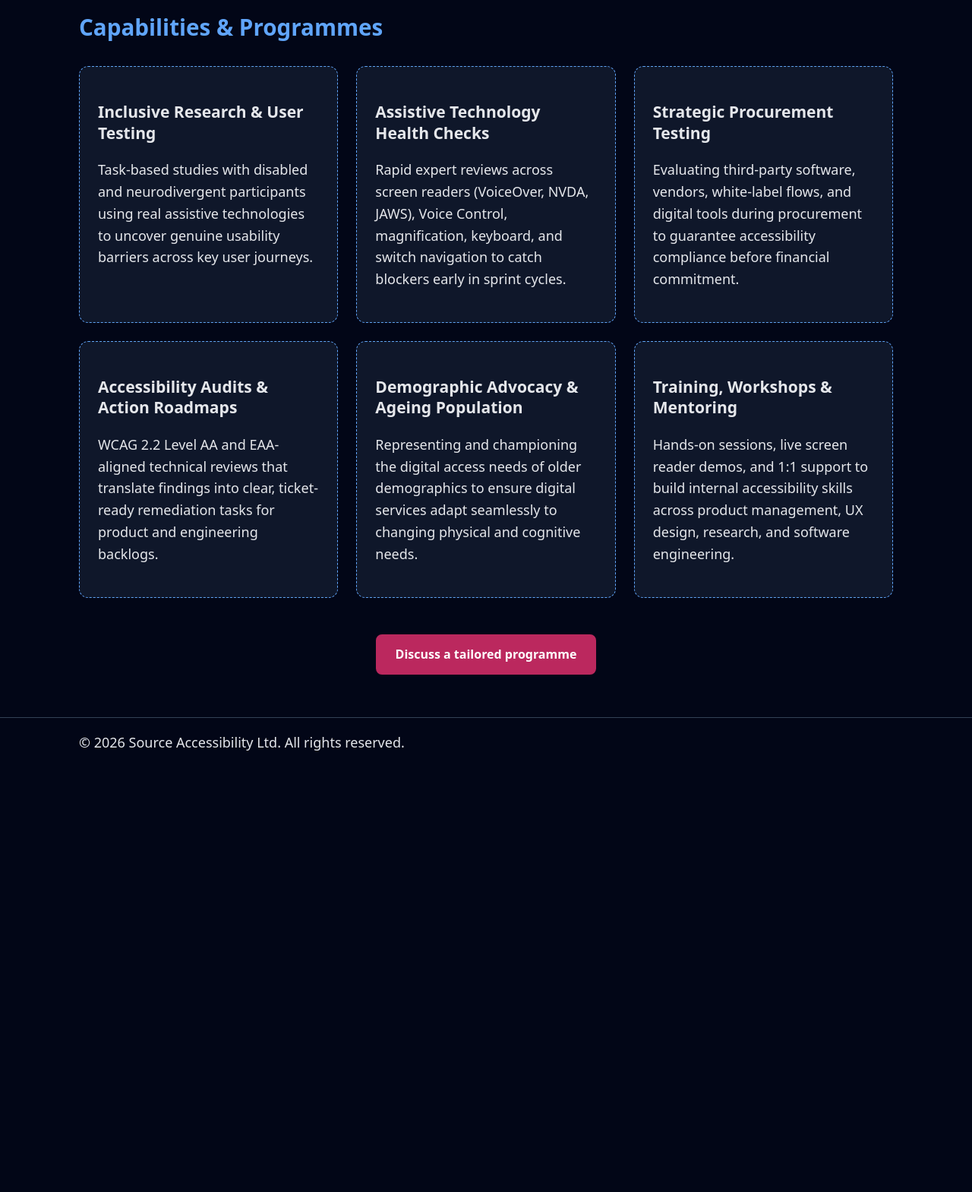
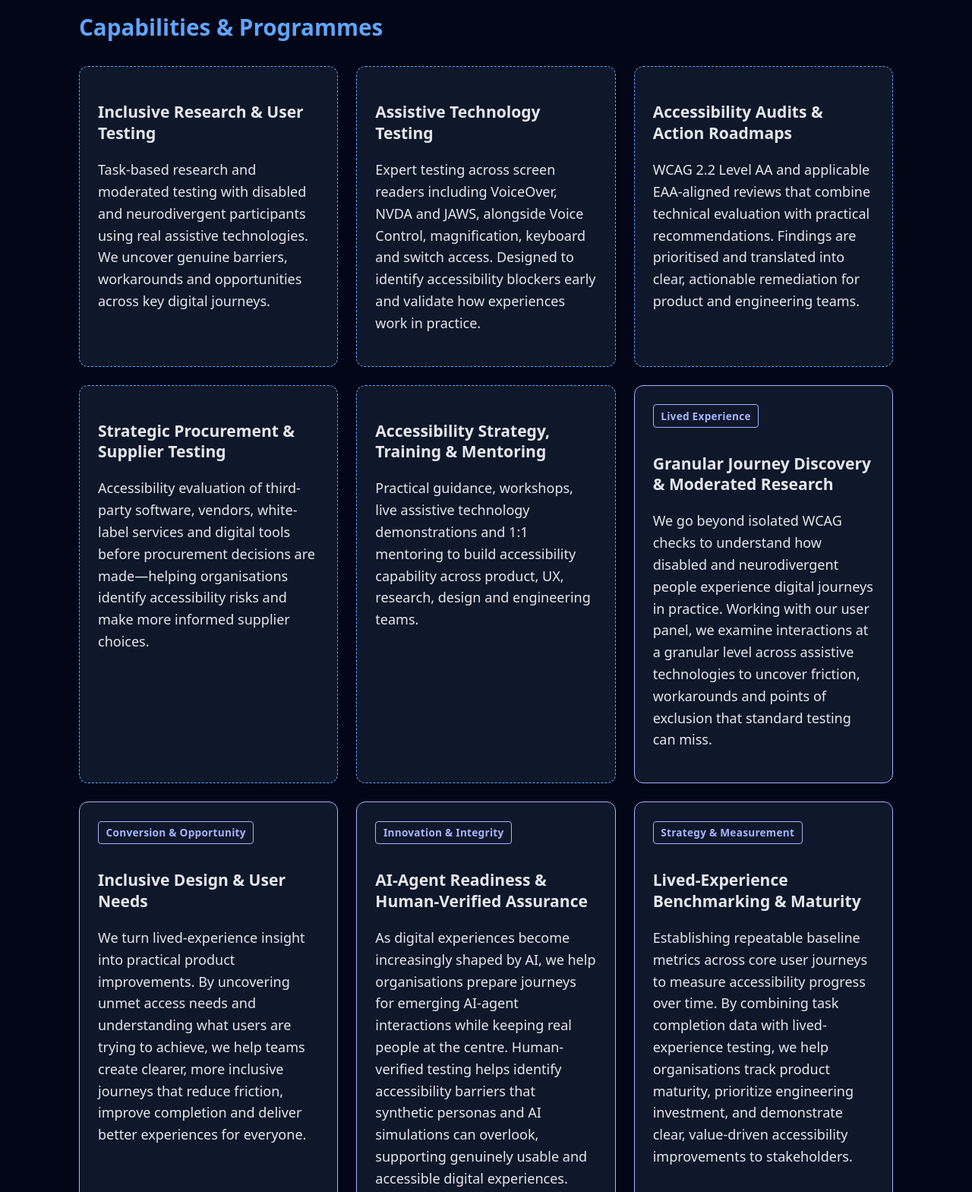
Before and after one commit to SourceAccessibility/Source-Accessibility-accessible-web, a website: page services.html in a window 1280 px wide. Shown: the part 560-2129 px from the top of the page at 76% size. Before the commit the page ends 1570 px from the top, so only its background shows below. Drawn offline with Linux system fonts and the light colour scheme.

Commit message:
Add 9th card: Lived-Experience Benchmarking & Maturity to services.html

```diff
--- a/services.html
+++ b/services.html
@@ -4,7 +4,7 @@
   <meta charset="UTF-8">
   <meta name="viewport" content="width=device-width, initial-scale=1.0">
   <title>Services | Source Accessibility</title>
-  <meta name="description" content="Explore Source Accessibility services: inclusive user research, assistive technology health checks, WCAG 2.2 AA audits, procurement testing, and training.">
+  <meta name="description" content="Explore Source Accessibility services: inclusive research, assistive technology testing, WCAG 2.2 AA audits, procurement testing, value-driven design, and AI-agent readiness.">
   <link rel="stylesheet" href="css/style.css">
 </head>
 <body>
@@ -43,41 +43,71 @@
       </div>
     </section>
 
-    <!-- Full Capabilities Grid -->
+    <!-- Full Capabilities Grid (9 Cards) -->
     <section aria-labelledby="capabilities-heading">
       <div class="container">
         <h2 id="capabilities-heading">Capabilities &amp; Programmes</h2>
 
         <div class="services-grid">
+
+          <!-- Card 1 -->
           <article class="service-card">
             <h3>Inclusive Research &amp; User Testing</h3>
-            <p>Task-based studies with disabled and neurodivergent participants using real assistive technologies to uncover genuine usability barriers across key user journeys.</p>
+            <p>Task-based research and moderated testing with disabled and neurodivergent participants using real assistive technologies. We uncover genuine barriers, workarounds and opportunities across key digital journeys.</p>
           </article>
 
+          <!-- Card 2 -->
           <article class="service-card">
-            <h3>Assistive Technology Health Checks</h3>
-            <p>Rapid expert reviews across screen readers (VoiceOver, NVDA, JAWS), Voice Control, magnification, keyboard, and switch navigation to catch blockers early in sprint cycles.</p>
+            <h3>Assistive Technology Testing</h3>
+            <p>Expert testing across screen readers including VoiceOver, NVDA and JAWS, alongside Voice Control, magnification, keyboard and switch access. Designed to identify accessibility blockers early and validate how experiences work in practice.</p>
           </article>
 
+          <!-- Card 3 -->
           <article class="service-card">
-            <h3>Strategic Procurement Testing</h3>
-            <p>Evaluating third-party software, vendors, white-label flows, and digital tools during procurement to guarantee accessibility compliance before financial commitment.</p>
+            <h3>Accessibility Audits &amp; Action Roadmaps</h3>
+            <p>WCAG 2.2 Level AA and applicable EAA-aligned reviews that combine technical evaluation with practical recommendations. Findings are prioritised and translated into clear, actionable remediation for product and engineering teams.</p>
           </article>
 
+          <!-- Card 4 -->
           <article class="service-card">
-            <h3>Accessibility Audits &amp; Action Roadmaps</h3>
-            <p>WCAG 2.2 Level AA and EAA-aligned technical reviews that translate findings into clear, ticket-ready remediation tasks for product and engineering backlogs.</p>
+            <h3>Strategic Procurement &amp; Supplier Testing</h3>
+            <p>Accessibility evaluation of third-party software, vendors, white-label services and digital tools before procurement decisions are made—helping organisations identify accessibility risks and make more informed supplier choices.</p>
           </article>
 
+          <!-- Card 5 -->
           <article class="service-card">
-            <h3>Demographic Advocacy &amp; Ageing Population</h3>
-            <p>Representing and championing the digital access needs of older demographics to ensure digital services adapt seamlessly to changing physical and cognitive needs.</p>
+            <h3>Accessibility Strategy, Training &amp; Mentoring</h3>
+            <p>Practical guidance, workshops, live assistive technology demonstrations and 1:1 mentoring to build accessibility capability across product, UX, research, design and engineering teams.</p>
           </article>
 
-          <article class="service-card">
-            <h3>Training, Workshops &amp; Mentoring</h3>
-            <p>Hands-on sessions, live screen reader demos, and 1:1 support to build internal accessibility skills across product management, UX design, research, and software engineering.</p>
+          <!-- Card 6 -->
+          <article class="service-card feature-promo-card">
+            <span class="badge-tag">Lived Experience</span>
+            <h3>Granular Journey Discovery &amp; Moderated Research</h3>
+            <p>We go beyond isolated WCAG checks to understand how disabled and neurodivergent people experience digital journeys in practice. Working with our user panel, we examine interactions at a granular level across assistive technologies to uncover friction, workarounds and points of exclusion that standard testing can miss.</p>
           </article>
+
+          <!-- Card 7 -->
+          <article class="service-card feature-promo-card">
+            <span class="badge-tag">Conversion &amp; Opportunity</span>
+            <h3>Inclusive Design &amp; User Needs</h3>
+            <p>We turn lived-experience insight into practical product improvements. By uncovering unmet access needs and understanding what users are trying to achieve, we help teams create clearer, more inclusive journeys that reduce friction, improve completion and deliver better experiences for everyone.</p>
+          </article>
+
+          <!-- Card 8 -->
+          <article class="service-card feature-promo-card">
+            <span class="badge-tag">Innovation &amp; Integrity</span>
+            <h3>AI-Agent Readiness &amp; Human-Verified Assurance</h3>
+            <p>As digital experiences become increasingly shaped by AI, we help organisations prepare journeys for emerging AI-agent interactions while keeping real people at the centre. Human-verified testing helps identify accessibility barriers that synthetic personas and AI simulations can overlook, supporting genuinely usable and accessible digital experiences.</p>
+          </article>
+
+          <!-- Card 9 -->
+          <article class="service-card feature-promo-card">
+            <span class="badge-tag">Strategy &amp; Measurement</span>
+            <h3>Lived-Experience Benchmarking &amp; Maturity</h3>
+            <p>Establishing repeatable baseline metrics across core user journeys to measure accessibility progress over time. By combining task completion data with lived-experience testing, we help organisations track product maturity, prioritize engineering investment, and demonstrate clear, value-driven accessibility improvements to stakeholders.</p>
+          </article>
+
         </div>
 
         <div style="margin-top: 3rem; text-align: center;">
```
